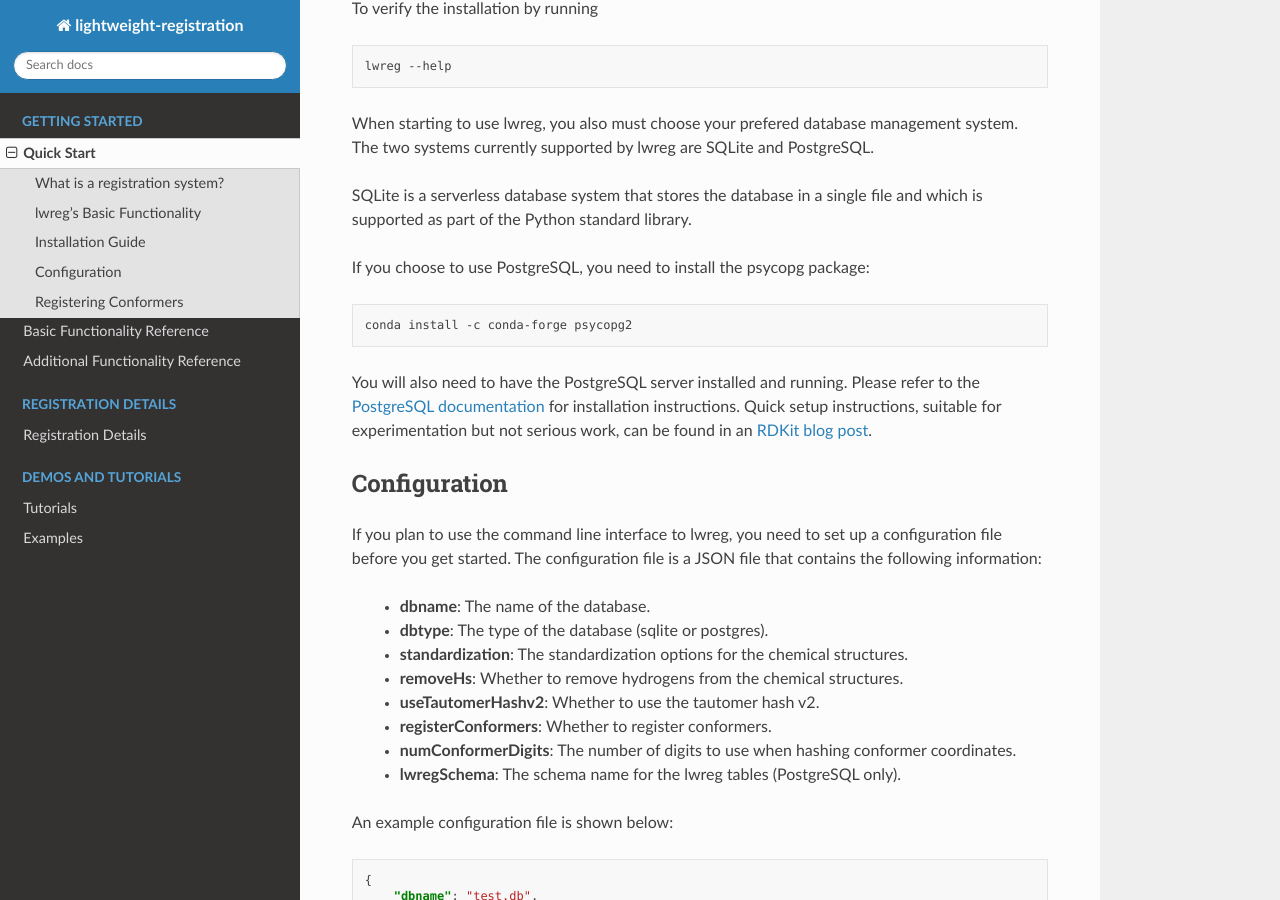
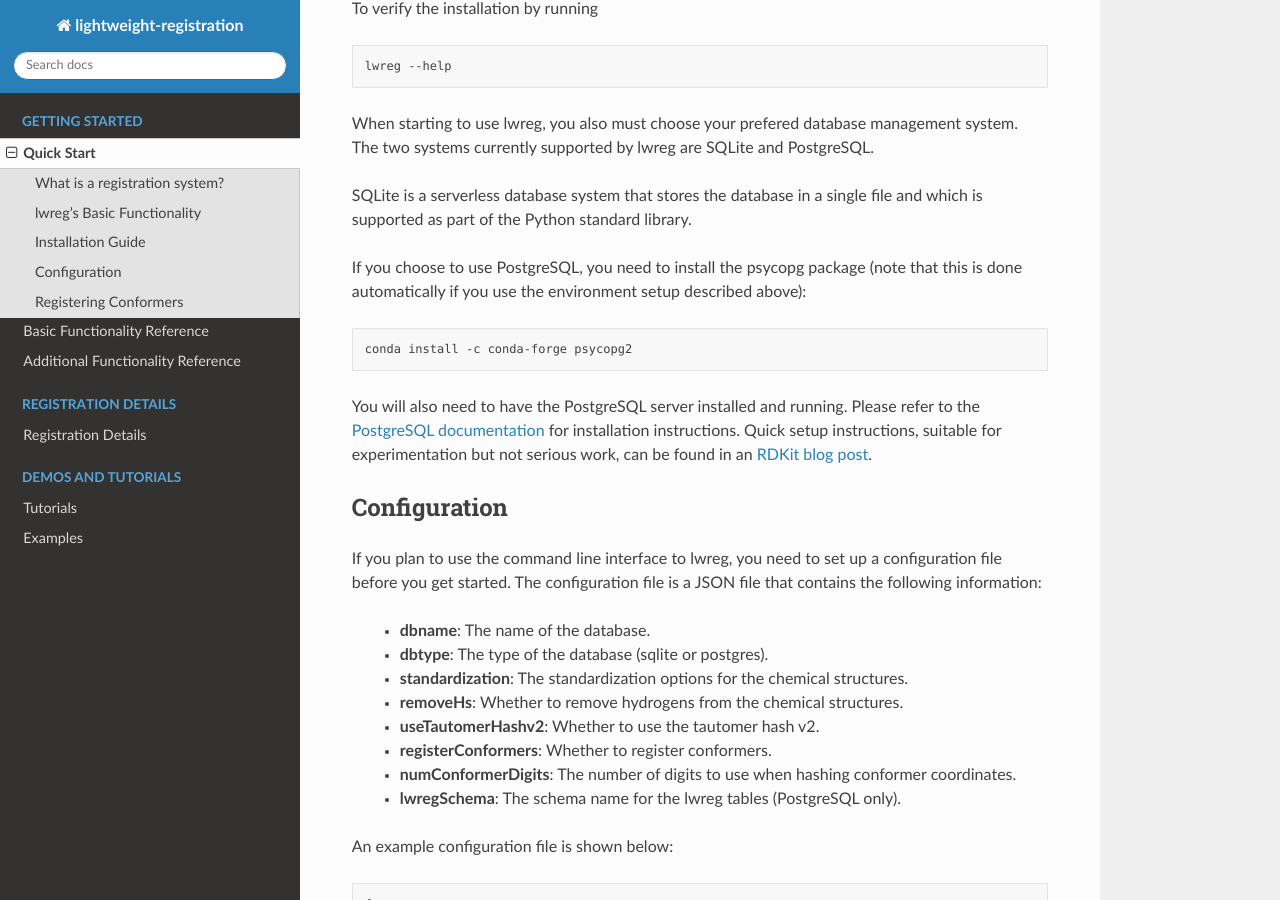
Before and after one commit to rinikerlab/lightweight-registration, a Sphinx documentation site: the page built from docs/source/gettingstarted.rst, in a window 1280 px wide and 900 px high, scrolled down 999 px. Built offline with Sphinx 7.4.7 and the Read the Docs theme 3.1.0, drawn with Linux system fonts in a browser that asks for light colours.

Commit message:
Update docs/source/gettingstarted.rst
Co-authored-by: Greg Landrum <greg.landrum@gmail.com>

```diff
--- a/docs/source/gettingstarted.rst
+++ b/docs/source/gettingstarted.rst
@@ -53,7 +53,7 @@ The two systems currently supported by lwreg are SQLite and PostgreSQL.
 
 SQLite is a serverless database system that stores the database in a single file and which is supported as part of the Python standard library.
 
-If you choose to use PostgreSQL, you need to install the psycopg package:
+If you choose to use PostgreSQL, you need to install the psycopg package (note that this is done automatically if you use the environment setup described above):
 
 .. code-block:: bash
 
```
